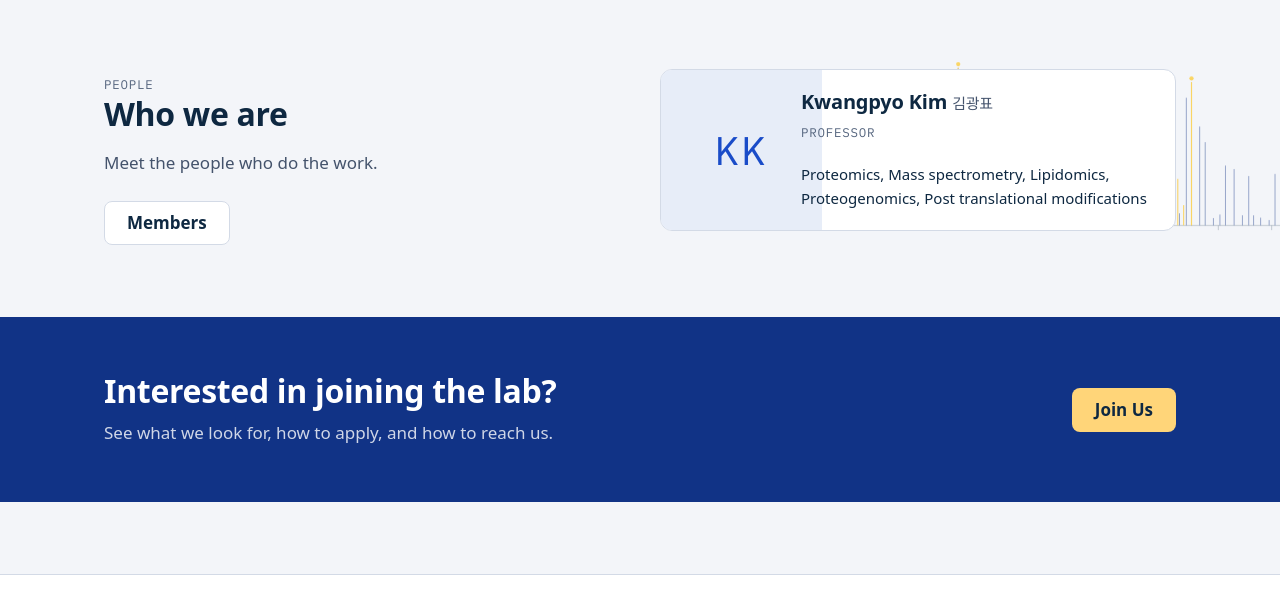
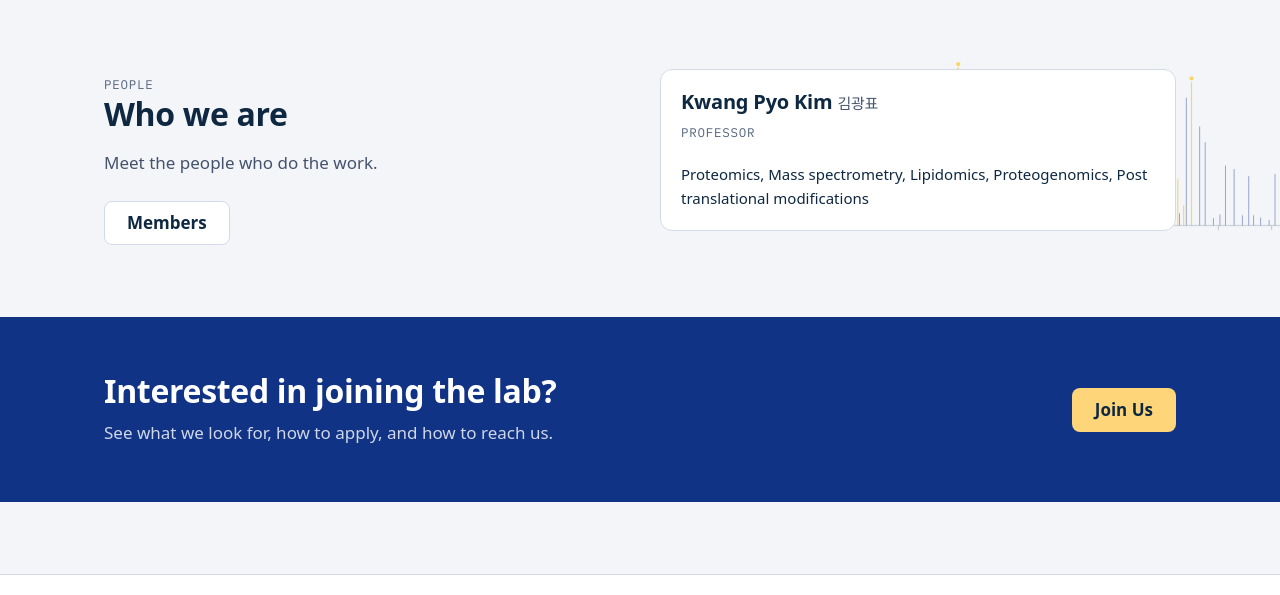
Before and after one commit to Functional-Systems-Biochemistry-lab/functional-systems-biochemistry-lab.github.io, an Astro site: page / in a window 1280 px wide. Shown: the part 1777-2372 px from the top of the page. Built offline with nearby package versions, Linux system fonts and the light colour scheme; Astro itself is replaced by a stand-in of ours; some packages are replaced by stand-ins of ours; a web font is replaced by a local one.

Commit message:
fix: 구성원 카드 — 사진 없으면 이니셜 칸 생략, 교수 영문 이름 통일
- MemberCard: 사진이 없으면 이니셜(KK) 칸을 그리지 않고 글이 카드 전체를 씀.
  가로(compact) 카드의 사진은 120px 정사각에 고정해 카드 높이를 따라 커지지 않게 함
- members/Kim-kwangpyo.md: name_en 을 Faculty 페이지와 같은 "Kwang Pyo Kim" 으로 통일
- CLAUDE.md: 변경 이력 rev.8
- 검증: npm run build 33페이지, npm run check 통과. 홈·Members 데스크톱/390px 확인

Co-Authored-By: Claude Fable 5.1 <noreply@anthropic.com>

```diff
--- a/src/components/MemberCard.astro
+++ b/src/components/MemberCard.astro
@@ -1,5 +1,5 @@
 ---
-// 구성원 카드: 정사각 사진(없으면 이니셜), 이름, 과정, 연구 주제, 이메일(동의 시)
+// 구성원 카드: 정사각 사진(없으면 사진 칸을 생략하고 글만 표시), 이름, 과정, 연구 주제, 이메일(동의 시)
 import { Image } from 'astro:assets';
 import type { Locale } from '../i18n/config';
 import { memberName, memberTopic, type MemberEntry } from '../lib/content';
@@ -20,25 +20,17 @@ const photo = resolveAsset(d.photo);
 const name = memberName(member, locale);
 const altName = locale === 'ko' ? d.name_en : d.name_ko;
 const topic = memberTopic(member, locale);
-const initials = d.name_en
-  .split(/\s+/)
-  .map((p) => p[0] ?? '')
-  .join('')
-  .slice(0, 2)
-  .toUpperCase();
 const isAlumni = d.role === 'alumni';
 ---
 
-<article class:list={['card', 'member-card', { 'member-card--compact': compact }]}>
-  <div class="member-card__photo" aria-hidden={photo ? undefined : 'true'}>
-    {
-      photo ? (
+<article class:list={['card', 'member-card', { 'member-card--compact': compact, 'member-card--nophoto': !photo }]}>
+  {
+    photo && (
+      <div class="member-card__photo">
         <Image src={photo} alt={name} width={320} height={320} {...responsive(photo, [160, 320, 480], '160px')} />
-      ) : (
-        <span class="member-card__initials">{initials}</span>
-      )
-    }
-  </div>
+      </div>
+    )
+  }
   <div class="card__body">
     <h3 class="member-card__name">
       {link ? <a href={link}>{name}</a> : name}
@@ -82,13 +74,6 @@ const isAlumni = d.role === 'alumni';
     object-fit: cover;
     display: block;
   }
-  .member-card__initials {
-    font-family: var(--font-mono);
-    font-size: 40px;
-    font-weight: 500;
-    color: var(--accent);
-    letter-spacing: 0.06em;
-  }
   .member-card__name {
     font-size: var(--fs-h3);
     margin: 0 0 4px;
@@ -117,9 +102,15 @@ const isAlumni = d.role === 'alumni';
     grid-template-columns: 120px 1fr;
     align-items: center;
   }
+  /* 가로 카드: 사진은 120px 정사각 한 칸에 고정(카드 높이를 따라 커지지 않음), 글 영역이 나머지를 모두 차지 */
   .member-card--compact .member-card__photo {
+    width: 100%;
     aspect-ratio: 1 / 1;
-    height: 100%;
+    align-self: start;
+  }
+  /* 사진이 없으면 사진 칸 없이 글이 카드 전체를 씀 */
+  .member-card--compact.member-card--nophoto {
+    grid-template-columns: 1fr;
   }
   @media (max-width: 400px) {
     .member-card--compact {
--- a/src/content/members/Kim-kwangpyo.md
+++ b/src/content/members/Kim-kwangpyo.md
@@ -1,6 +1,6 @@
 ---
 id: Kim-kwangpyo
-name_en: Kwangpyo Kim
+name_en: Kwang Pyo Kim
 name_ko: 김광표
 role: pi
 since: null
```
Also changed, not shown: CLAUDE.md (+1 -0 lines).
